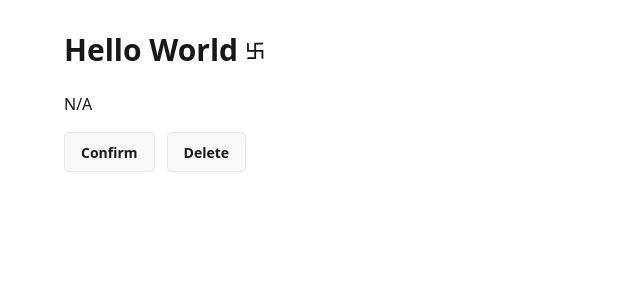
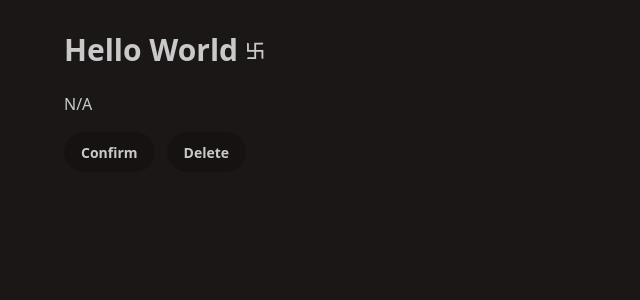
Before and after one commit to OTonGitHub/CWM-React, a React (Vite) app: page / in a window 1280 px wide. Shown: the top 300 px of the page, without its empty margins (0-640 px from the left). Built offline with nearby package versions, Linux system fonts and the light colour scheme.

Commit message:
change global css source

```diff
--- a/src/App.css
+++ /dev/null
@@ -1,2 +0,0 @@
-@import "tailwindcss";
-@plugin "daisyui";
--- a/src/App.tsx
+++ b/src/App.tsx
@@ -5,8 +5,6 @@
 import Alert from './components/Alert';
 import Button from './components/Button';
 import Modal from './components/Modal';
-
-import './App.css';
 
 const regions =
   Math.random() < 0.9
--- a/src/index.css
+++ b/src/index.css
@@ -1,14 +1,4 @@
-:root {
-  font-family: system-ui, Avenir, Helvetica, Arial, sans-serif;
-  line-height: 1.5;
-  font-weight: 400;
-
-  color-scheme: light dark;
-  color: rgba(255, 255, 255, 0.87);
-  background-color: #4b0d68;
-
-  font-synthesis: none;
-  text-rendering: optimizeLegibility;
-  -webkit-font-smoothing: antialiased;
-  -moz-osx-font-smoothing: grayscale;
+@import 'tailwindcss';
+@plugin "daisyui" {
+  themes: forest --default;
 }
--- a/src/main.tsx
+++ b/src/main.tsx
@@ -1,6 +1,6 @@
 import { StrictMode } from 'react'
 import { createRoot } from 'react-dom/client'
-// import'./index.css'
+import'./index.css'
 import App from './App.tsx'
 
 createRoot(document.getElementById('root')!).render(
```
